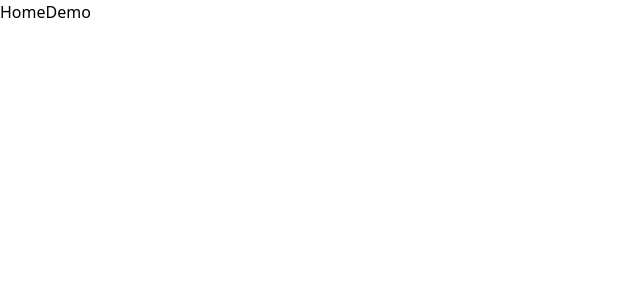
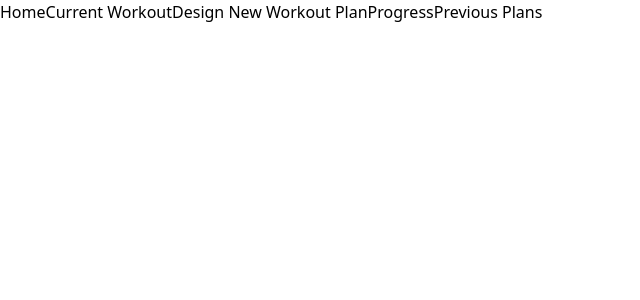
Before and after one commit to ASproson/workout_tracker, a React (Vite) app: page / in a window 1280 px wide. Shown: the top 300 px of the page, without its empty margins (0-640 px from the left). Built offline with nearby package versions, Linux system fonts and the light colour scheme.

Commit message:
Adds routes to pages

```diff
--- a/src/App.tsx
+++ b/src/App.tsx
@@ -17,17 +17,44 @@ export const Layout = () => {
 
 export const Nav = () => {
   return (
-    <div>
+    <div className="space-x-4 text-center">
       <Link to={"/workout_tracker/"}>Home</Link>
-      <Link to={"/demo"}>Demo</Link>
+      <Link to={"/currentWorkout"}>Current Workout</Link>
+      <Link to={"/designNewPlan"}>Design New Workout Plan</Link>
+      <Link to={"/progress"}>Progress</Link>
+      <Link to={"/prevPlans"}>Previous Plans</Link>
     </div>
   );
 };
 
-export const Demo = () => {
+export const CurrentWorkout = () => {
   return (
     <div>
-      <h1>DEMO</h1>
+      <h1>Current Workout</h1>
+    </div>
+  );
+};
+
+export const DesignNewWorkoutPlan = () => {
+  return (
+    <div>
+      <h1>Design New Workout Plan</h1>
+    </div>
+  );
+};
+
+export const ProgressAnalytics = () => {
+  return (
+    <div>
+      <h1>Progress</h1>
+    </div>
+  );
+};
+
+export const PreviousWorkoutPlans = () => {
+  return (
+    <div>
+      <h1>Previous Workout Plans</h1>
     </div>
   );
 };
```
Also changed, not shown: src/main.tsx (+21 -3 lines).
